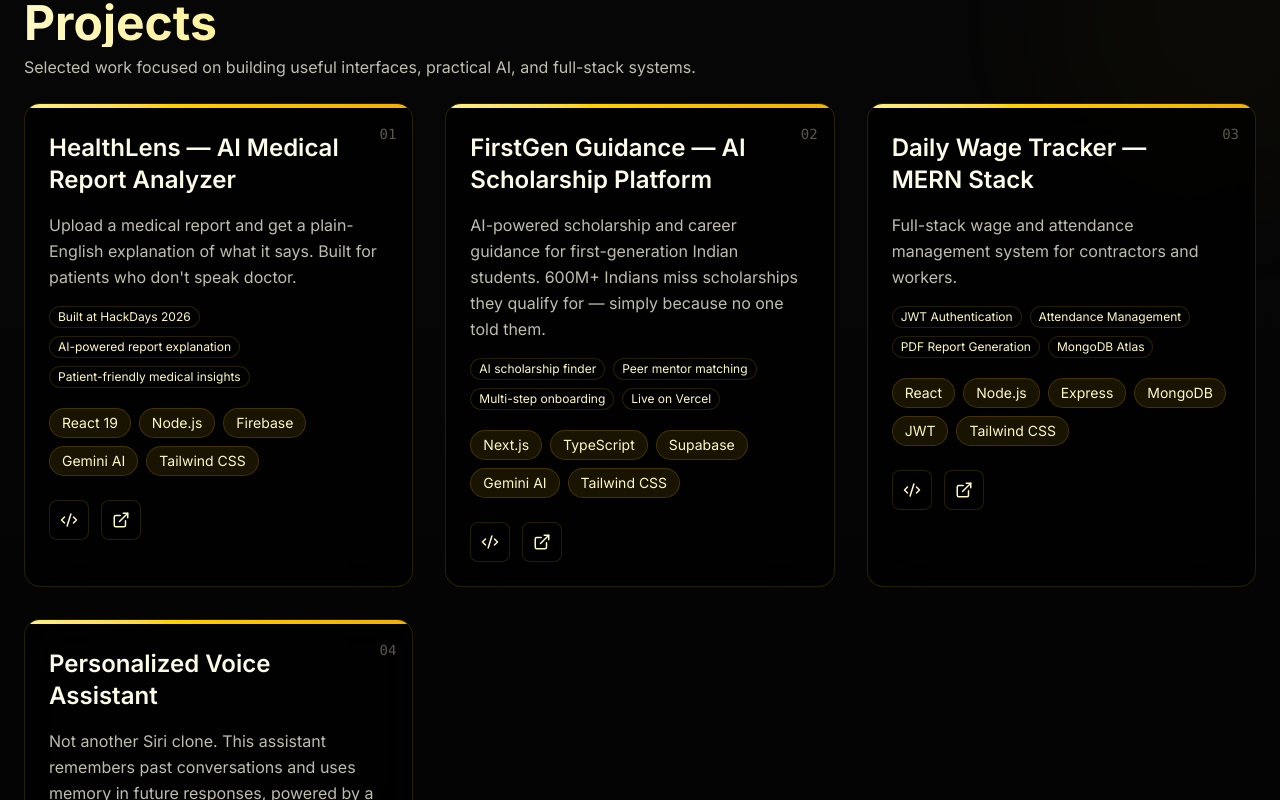
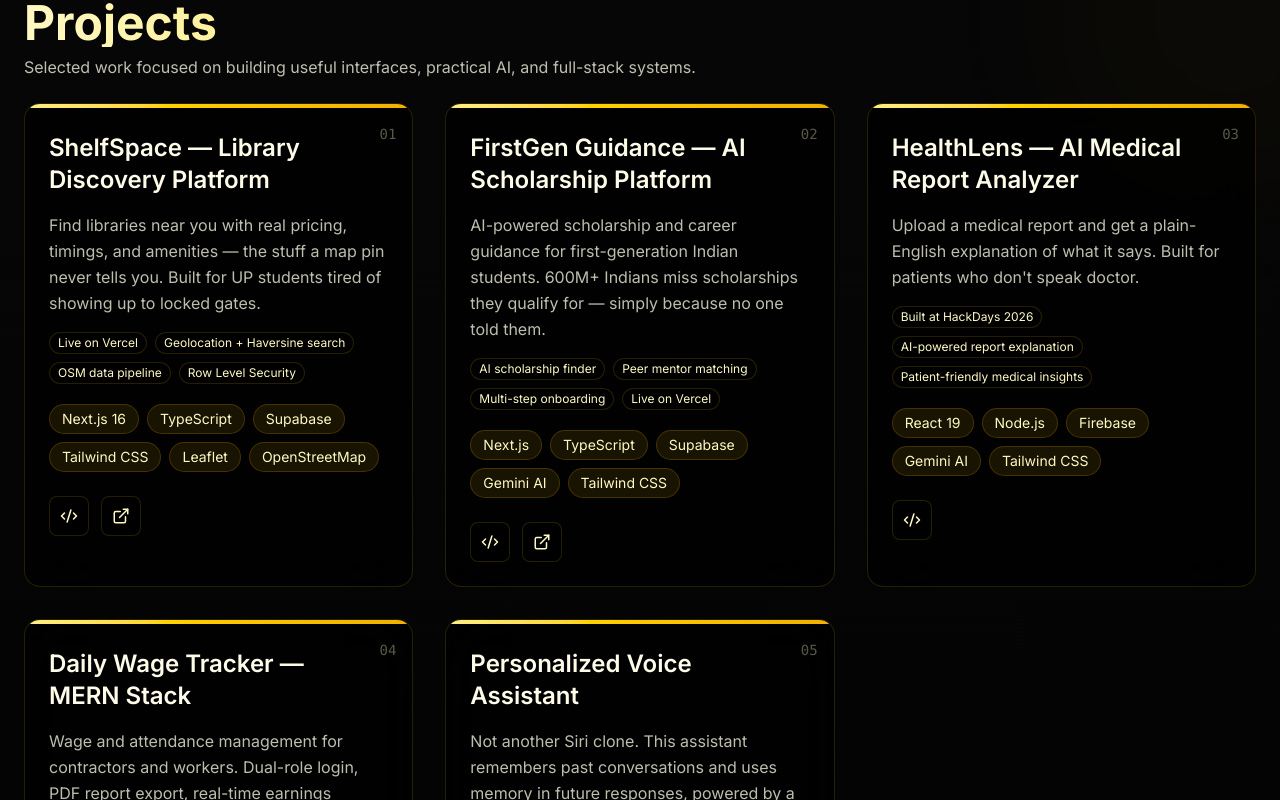
Before and after one commit to shubhitiwariiii/portfolio, a React (Vite) app: page / in a window 1280 px wide. Shown: the part 2260-3060 px from the top of the page. Built offline with nearby package versions, Linux system fonts and the light colour scheme.

Commit message:
Add ShelfSpace as first project; fix demo link for projects without live URL; update Daily Wage Tracker description

```diff
--- a/src/components/Projects.jsx
+++ b/src/components/Projects.jsx
@@ -4,15 +4,24 @@ import { Code2, ExternalLink } from "lucide-react";
 function Projects() {
   const projects = [
     {
-      title: "HealthLens — AI Medical Report Analyzer",
+      title: "ShelfSpace — Library Discovery Platform",
       description:
-        "Upload a medical report and get a plain-English explanation of what it says. Built for patients who don't speak doctor.",
-      tech: ["React 19", "Node.js", "Firebase", "Gemini AI", "Tailwind CSS"],
-      github: "https://github.com/AnubhavGitHub07/HealthLens",
+        "Find libraries near you with real pricing, timings, and amenities — the stuff a map pin never tells you. Built for UP students tired of showing up to locked gates.",
+      tech: [
+        "Next.js 16",
+        "TypeScript",
+        "Supabase",
+        "Tailwind CSS",
+        "Leaflet",
+        "OpenStreetMap",
+      ],
+      github: "https://github.com/shubhitiwariiii/shelf-space",
+      demo: "https://shelfspacee.vercel.app",
       highlights: [
-        "Built at HackDays 2026",
-        "AI-powered report explanation",
-        "Patient-friendly medical insights",
+        "Live on Vercel",
+        "Geolocation + Haversine search",
+        "OSM data pipeline",
+        "Row Level Security",
       ],
     },
     {
@@ -30,15 +39,29 @@ function Projects() {
       ],
     },
     {
+      title: "HealthLens — AI Medical Report Analyzer",
+      description:
+        "Upload a medical report and get a plain-English explanation of what it says. Built for patients who don't speak doctor.",
+      tech: ["React 19", "Node.js", "Firebase", "Gemini AI", "Tailwind CSS"],
+      github: "https://github.com/AnubhavGitHub07/HealthLens",
+      demo: null,
+      highlights: [
+        "Built at HackDays 2026",
+        "AI-powered report explanation",
+        "Patient-friendly medical insights",
+      ],
+    },
+    {
       title: "Daily Wage Tracker — MERN Stack",
       description:
-        "Full-stack wage and attendance management system for contractors and workers.",
+        "Wage and attendance management for contractors and workers. Dual-role login, PDF report export, real-time earnings tracking — built for India's informal labor sector.",
       tech: ["React", "Node.js", "Express", "MongoDB", "JWT", "Tailwind CSS"],
       github: "https://github.com/shubhitiwariiii/daily-wage-tracker",
+      demo: null,
       highlights: [
-        "JWT Authentication",
-        "Attendance Management",
-        "PDF Report Generation",
+        "Dual-role JWT auth",
+        "PDF report export",
+        "Attendance management",
         "MongoDB Atlas",
       ],
     },
@@ -48,6 +71,7 @@ function Projects() {
         "Not another Siri clone. This assistant remembers past conversations and uses memory in future responses, powered by a local LLM.",
       tech: ["Python", "Scikit-learn", "Ollama Llama3", "Tkinter"],
       github: "https://github.com/shubhitiwariiii/personalized-voice-assistant",
+      demo: null,
       highlights: [
         "Speech I/O",
         "Naive Bayes intent classification",
@@ -161,6 +185,7 @@ function Projects() {
                 >
                   <Code2 size={18} />
                 </a>
+                {project.demo && (
                   <a
                     href={project.demo}
                     target="_blank"
@@ -170,6 +195,7 @@ function Projects() {
                   >
                     <ExternalLink size={18} />
                   </a>
+                )}
               </div>
             </div>
           </motion.div>
```
Lines whose indentation alone changed are shown as unchanged.
